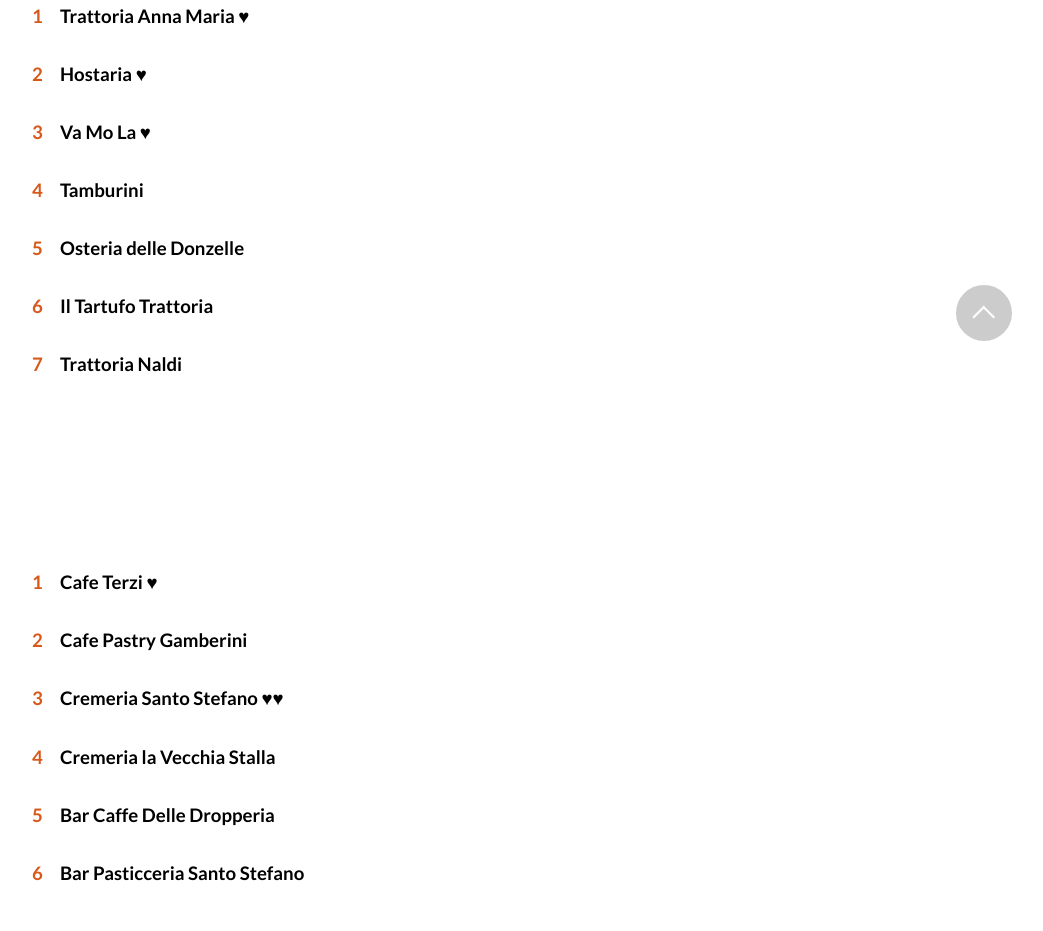
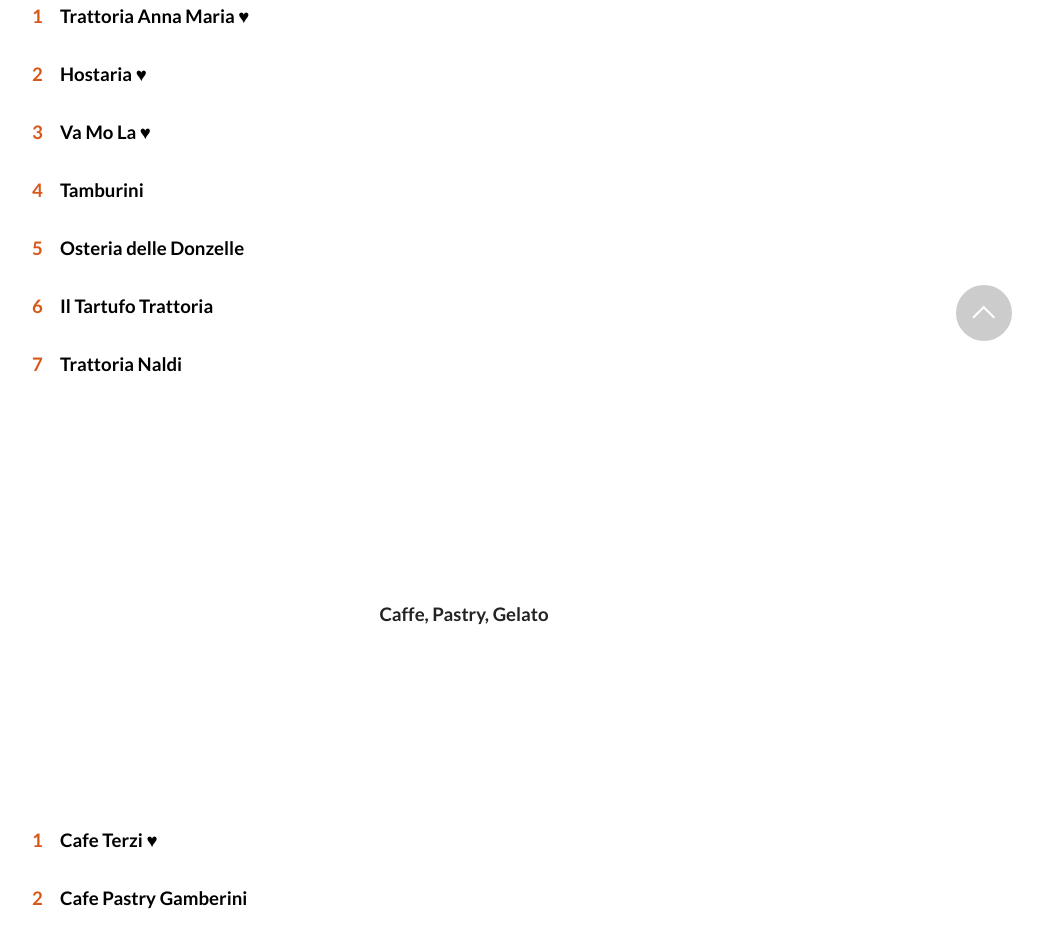
Before and after one commit to enjoybologna/Fat, a plain HTML site: page wheretoeat.html in a window 1280 px wide. Shown: the part 423-1354 px from the top of the page, without its empty margins (176-1219 px from the left). Drawn offline with Linux system fonts and the light colour scheme; a script that the page names is missing; files whose address does not match are found by name.

Commit message:
Update wheretoeat.html

```diff
--- a/wheretoeat.html
+++ b/wheretoeat.html
@@ -112,6 +112,21 @@
 <section data-bs-version="5.1" class="article07 cid-ujODw0vfjA" id="article19-20">
 
 
+  <section data-bs-version="5.1" class="article11 cid-ujODn2rS6i" id="article11-1y">
+
+
+
+
+    <div class="container">
+        <div class="row justify-content-center">
+            <div class="title col-md-12 col-lg-10">
+                <h4 class="mbr-section-subtitle align-center mbr-fonts-style mt-4 display-7"><strong>
+                Caffe, Pastry, Gelato</strong></h4>
+
+            </div>
+        </div>
+    </div>
+</section>
 
 
   <div class="container">
```
